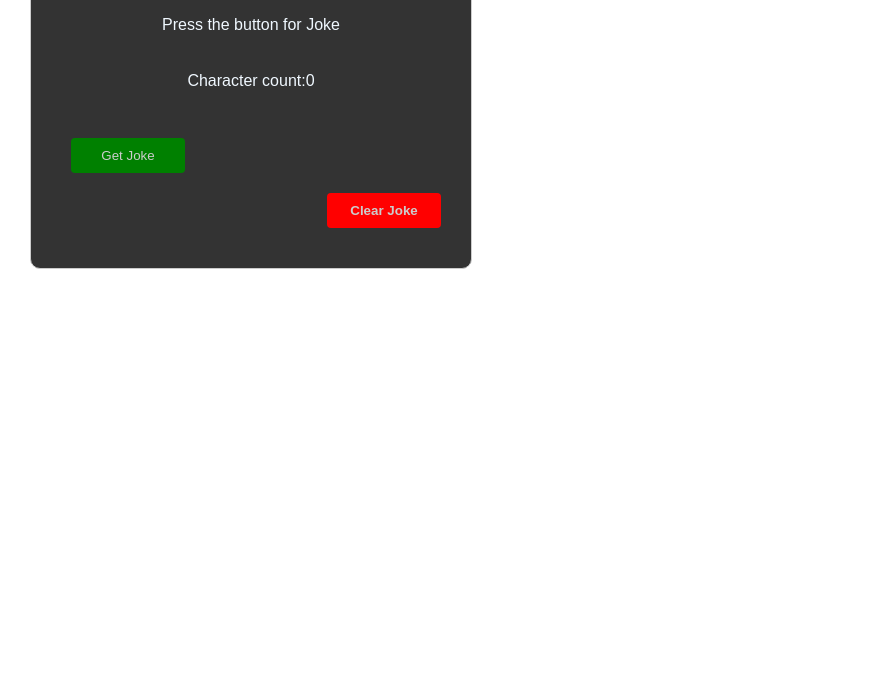
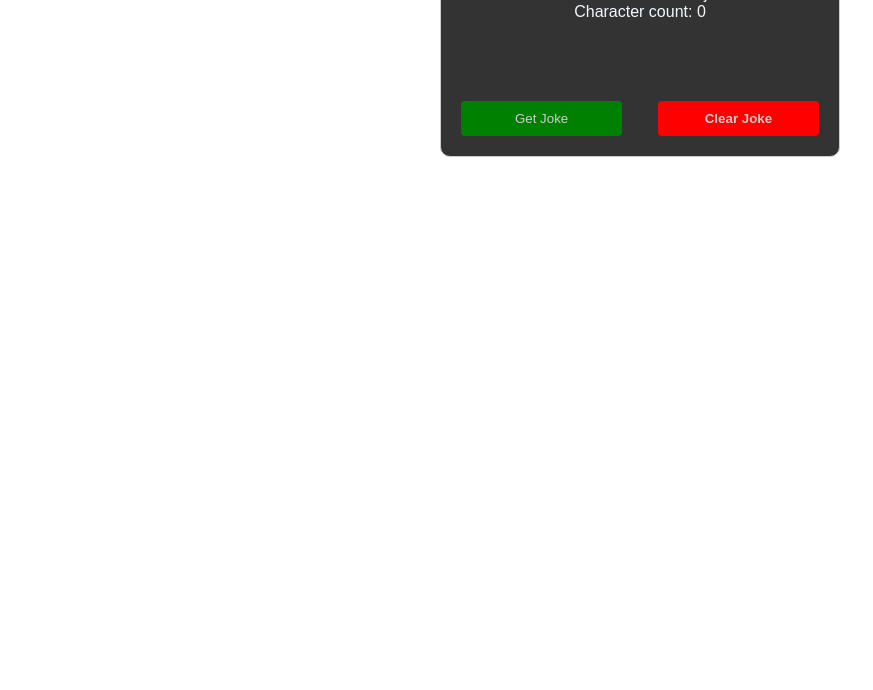
Before and after one commit to sant-kumar/ELCE-FSD, a plain HTML site: page Test07/jokeGen.html in a window 1280 px wide. Shown: the part 110-800 px from the top of the page, without its empty margins (0-873 px from the left). Drawn offline with Linux system fonts and the light colour scheme.

Commit message:
Test done

```diff
--- a/Test07/jokeGen.css
+++ b/Test07/jokeGen.css
@@ -1,51 +1,56 @@
-*{
+* {
     font-family: Arial, Helvetica, sans-serif;
-    margin: 10px;
+    margin: 0;
     padding: 0;
     text-align: center;
-    border-radius: 0;
+    box-sizing: border-box;
 }
 
-#box-container{
+#box-container {
     width: 400px;
     padding: 20px;
     border: 1px solid #ccc;
     border-radius: 10px;
     background-color: #333;
     color: aliceblue;
+    margin: auto;
+    text-align: center;
 }
 
-.button-container{
-    width: auto;
-    padding: auto;
+.button-container {
+    display: flex;
+    justify-content: space-between;
+    margin-top: 20px;
 }
 
-p{
+p {
     font-size: 16px;
 }
 
+.joke-display {
+    font-size: 18px;
+    margin: 10px 0;
+    min-height: 50px;
+}
 
-button{
-    width: 30%;
+button {
+    width: 45%;
     padding: 10px;
-    border: blue;
+    border: none;
     border-radius: 4px;
     cursor: pointer;
+    color: #ccc;
 }
+
 button:hover {
     background-color: #e1e6eb;
 }
 
-#get{
-    margin-right: 80%;
-    margin-top: 10%;
+#get {
     background-color: green;
-    color: #ccc;
 }
 
-#clear{
-    margin-left: 70%;
+#clear {
     background-color: red;
-    color: #ccc;
     font-weight: bold;
 }
--- a/Test07/jokeGen.html
+++ b/Test07/jokeGen.html
@@ -8,15 +8,15 @@
 </head>
 <body>
     <div id="box-container">
-        <h1>Random Joke Generator</h1> <br>
-        <p>Press the button for Joke</p> <br>
-        <p class="count">Character count:0</p>
+        <h1>Random Joke Generator</h1>
+        <p>Press the button for a joke</p>
+        <p class="count">Character count: <span id="charCount">0</span></p>
+        <div id="jokeDisplay" class="joke-display"></div>
         <div class="button-container">
             <button type="button" id="get" onclick="getData()">Get Joke</button>
-            <button type="reset" id="clear" onclick="reset">Clear Joke</button>
+            <button type="button" id="clear" onclick="clearJoke()">Clear Joke</button>
         </div>
     </div>
-
 </body>
 <script src="jokeGen.js"></script>
 </html>
--- a/Test07/jokeGen.js
+++ b/Test07/jokeGen.js
@@ -7,9 +7,17 @@ const getData = async () => {
         console.error("Error fetching data:", error);
     }
 };
+
 const display = (data) => {
-            const parentDiv = document.getElementById("get");
-            parentDiv.innerHTML = `
-                <h2>${data.joke}</h2>
-            `;
+    const jokeDisplay = document.getElementById("jokeDisplay");
+    let jokeText = data.joke || `${data.setup} - ${data.delivery}`;
+    jokeDisplay.innerHTML = `<h2>${jokeText}</h2>`;
+
+    // Update character count
+    document.getElementById("charCount").textContent = jokeText.length;
 };
+
+const clearJoke = () => {
+    document.getElementById("jokeDisplay").innerHTML = "";
+    document.getElementById("charCount").textContent = "0";
+};
```
Lines whose indentation alone changed are shown as unchanged.
